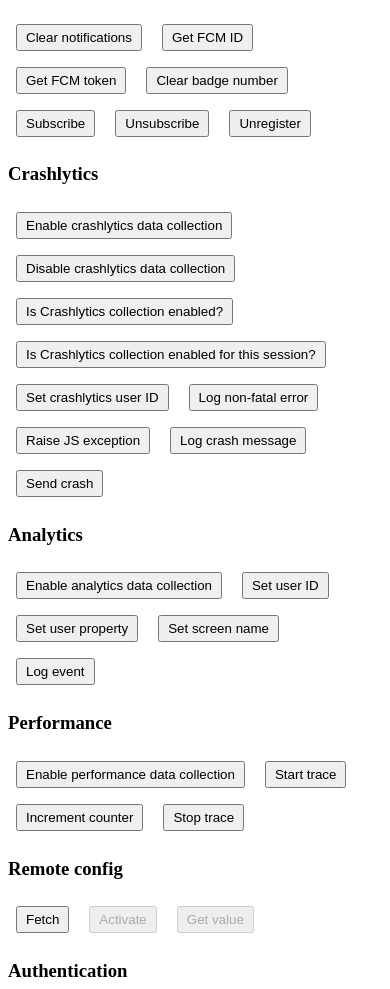
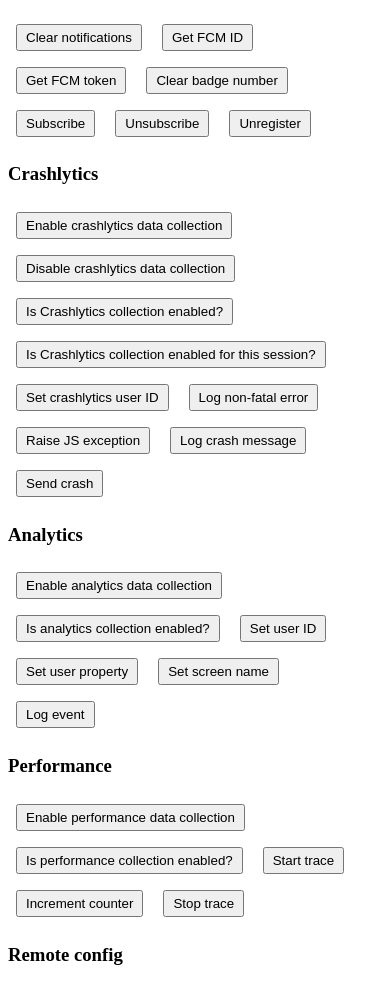
Before and after one commit to dpa99c/cordova-plugin-firebasex-test, a website: page www/index.html in a window 390 px wide. Shown: the part 92-1081 px from the top of the page. Drawn offline with Linux system fonts and the light colour scheme; some packages are replaced by stand-ins of ours.

Commit message:
Add isAnalyticsCollectionEnabled() and isPerformanceCollectionEnabled()

```diff
--- a/www/index.html
+++ b/www/index.html
@@ -40,6 +40,7 @@
 
     <h3>Analytics</h3>
     <button onclick="setAnalyticsCollectionEnabled()">Enable analytics data collection</button>
+    <button onclick="isAnalyticsCollectionEnabled()">Is analytics collection enabled?</button>
     <button onclick="setUserID()">Set user ID</button>
     <button onclick="setUserProperty()">Set user property</button>
     <button onclick="setScreenName()">Set screen name</button>
@@ -47,6 +48,7 @@
 
     <h3>Performance</h3>
     <button onclick="setPerformanceCollectionEnabled()">Enable performance data collection</button>
+    <button onclick="isPerformanceCollectionEnabled()">Is performance collection enabled?</button>
     <button onclick="startTrace()">Start trace</button>
     <button onclick="incrementCounter()">Increment counter</button>
     <button onclick="stopTrace()">Stop trace</button>
--- a/www/js/index.js
+++ b/www/js/index.js
@@ -115,6 +115,8 @@
     checkNotificationPermission(false); // Check permission then get token
 
     checkAutoInit();
+    isAnalyticsCollectionEnabled();
+    isPerformanceCollectionEnabled();
     isCrashlyticsCollectionEnabled();
     isCrashlyticsCollectionCurrentlyEnabled();
     isUserSignedIn();
@@ -444,6 +446,14 @@
     });
 }
 
+function isAnalyticsCollectionEnabled(){
+    FirebasePlugin.isAnalyticsCollectionEnabled( function(enabled){
+        log("Analytics data collection setting is " + (enabled ? "enabled" : "disabled"));
+    },function(error){
+        logError("Failed to fetch Analytics data collection setting", error);
+    });
+}
+
 function logEvent(){
     FirebasePlugin.logEvent("my_event", {
         string: "bar",
@@ -486,6 +496,14 @@
         log("Enabled performance data collection");
     },function(error){
         logError("Failed to enable performance data collection", error);
+    });
+}
+
+function isPerformanceCollectionEnabled(){
+    FirebasePlugin.isPerformanceCollectionEnabled( function(enabled){
+        log("Performance data collection setting is " + (enabled ? "enabled" : "disabled"));
+    },function(error){
+        logError("Failed to fetch Performance data collection setting", error);
     });
 }
 
```
